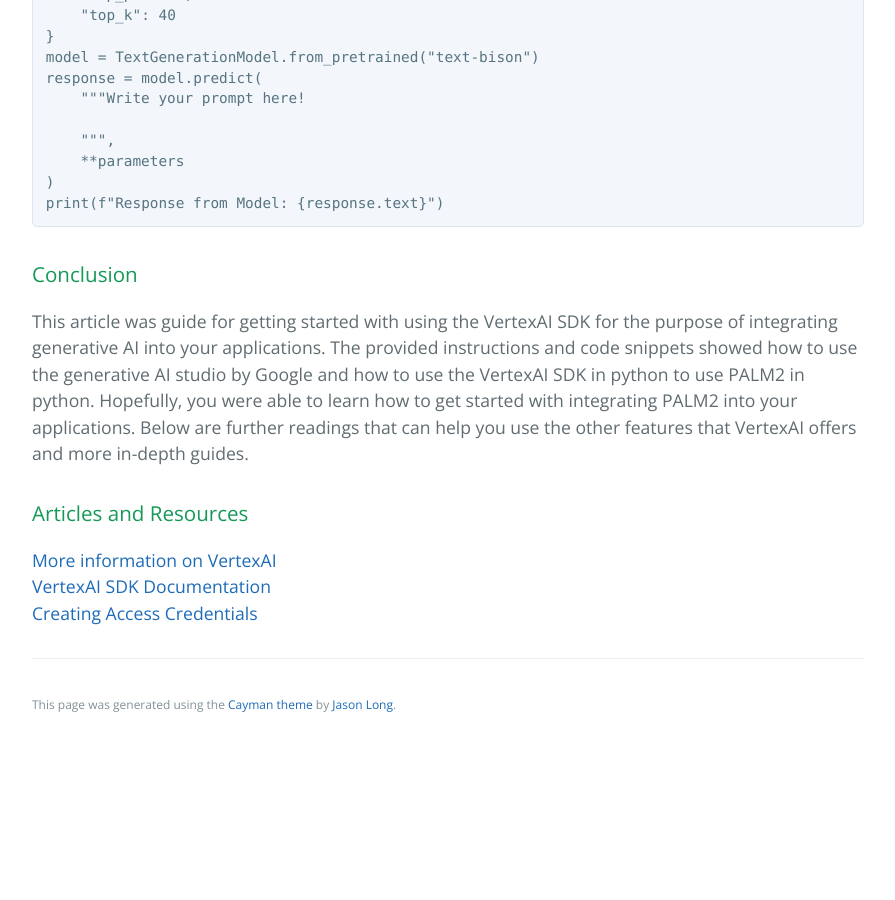
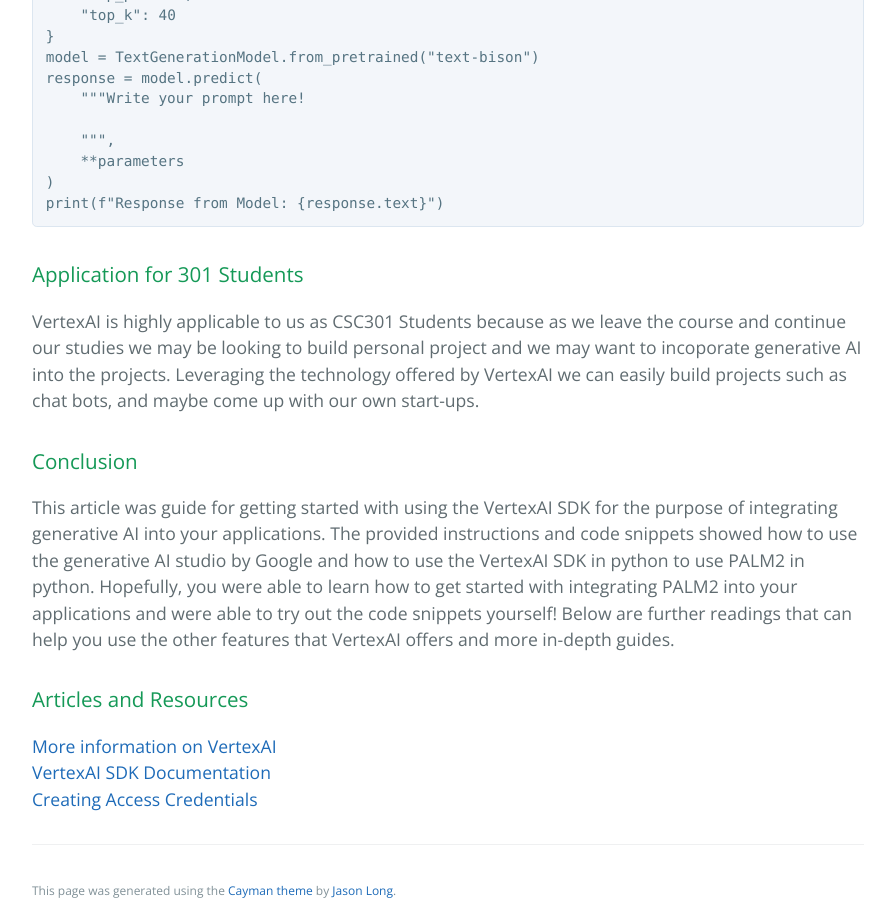
Before and after one commit to learning-software-engineering/learning-software-engineering.github.io, a Jekyll site: the page built from Topics/Tech_Stacks/VertexAI.md, in a window 1280 px wide and 900 px high, scrolled down 2777 px. Shown: the whole window, without its empty margins (192-1087 px from the left). Built offline with Jekyll 4.4.1, drawn with Linux system fonts in a browser that asks for light colours; our own code applies the rules of GitHub Pages for plain Markdown files; before the commit the page ends 3524 px from its top, so only the background shows below that.

Commit message:
Improve Conclusion and add Application Section

````diff
--- a/Topics/Tech_Stacks/VertexAI.md
+++ b/Topics/Tech_Stacks/VertexAI.md
@@ -79,9 +79,13 @@
 print(f"Response from Model: {response.text}")
 ```
 
+### Application for 301 Students
+
+VertexAI is highly applicable to us as CSC301 Students because as we leave the course and continue our studies we may be looking to build personal project and we may want to incoporate generative AI into the projects. Leveraging the technology offered by VertexAI we can easily build projects such as chat bots, and maybe come up with our own start-ups.
+
 ### Conclusion
 
-This article was guide for getting started with using the VertexAI SDK for the purpose of integrating generative AI into your applications. The provided instructions and code snippets showed how to use the generative AI studio by Google and how to use the VertexAI SDK in python to use PALM2 in python. Hopefully, you were able to learn how to get started with integrating PALM2 into your applications. Below are further readings that can help you use the other features that VertexAI offers and more in-depth guides.
+This article was guide for getting started with using the VertexAI SDK for the purpose of integrating generative AI into your applications. The provided instructions and code snippets showed how to use the generative AI studio by Google and how to use the VertexAI SDK in python to use PALM2 in python. Hopefully, you were able to learn how to get started with integrating PALM2 into your applications and were able to try out the code snippets yourself! Below are further readings that can help you use the other features that VertexAI offers and more in-depth guides.
 
 ### Articles and Resources
 
````
